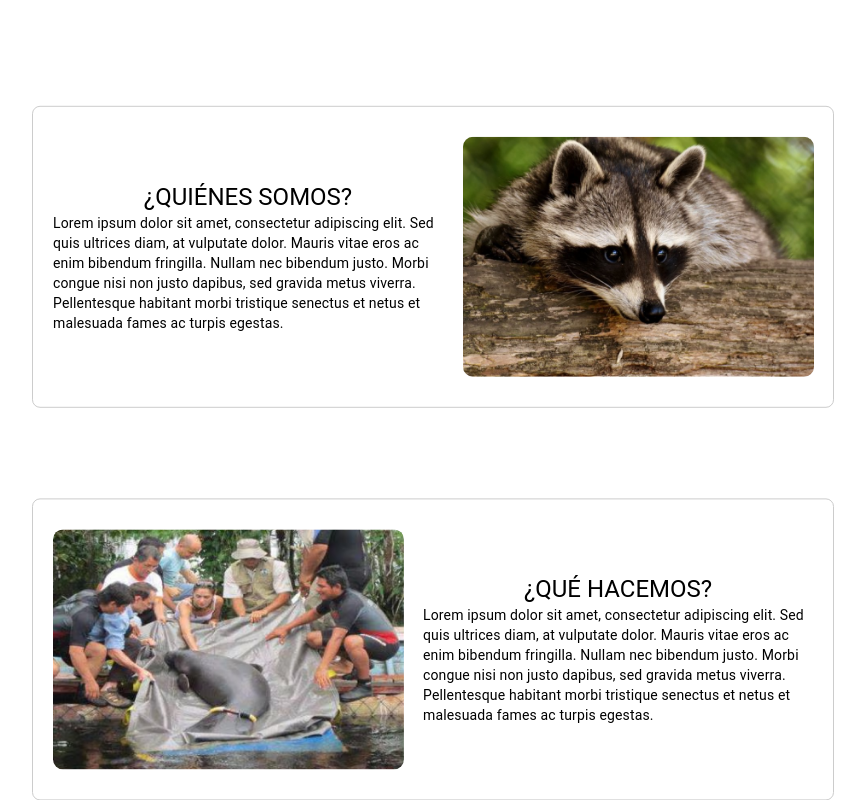
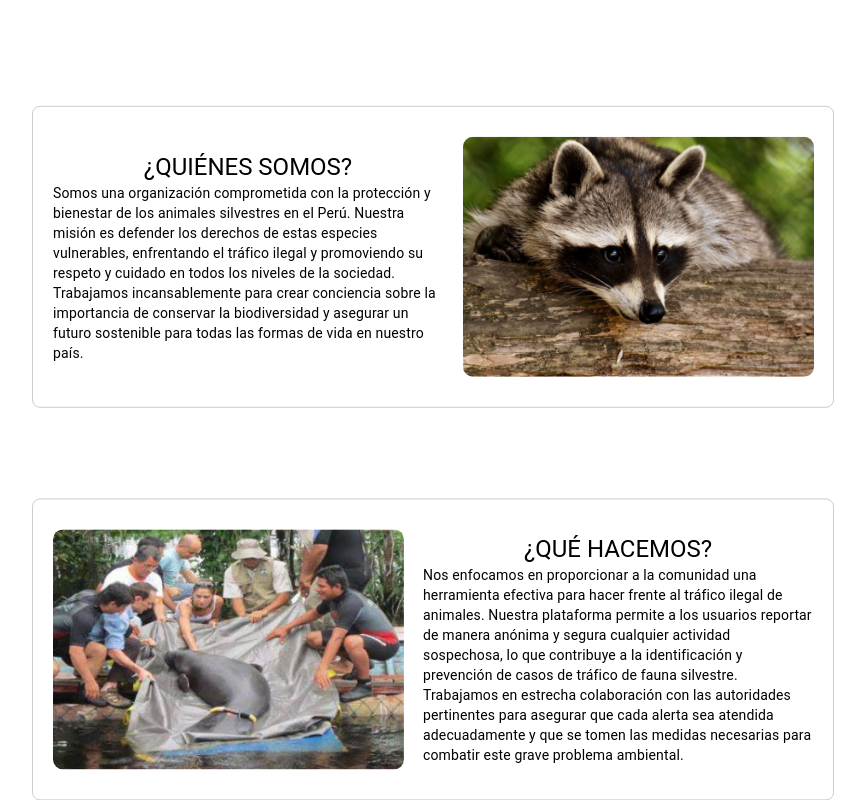
Before and after one commit to Fisi-InnovaTech/InnovaTech, a React (Create React App) app in the folder Desarrollo/Uywa/Codigo/Frontend/react-uywa/: page / in a window 1280 px wide. Shown: the part 779-1579 px from the top of the page, without its empty margins (207-1072 px from the left). Built offline with nearby package versions, Linux system fonts and the light colour scheme; a web font is replaced by a local one.

Commit message:
minor changes

```diff
--- a/Desarrollo/Uywa/Codigo/Frontend/react-uywa/src/components/cards/Tabla1.js
+++ b/Desarrollo/Uywa/Codigo/Frontend/react-uywa/src/components/cards/Tabla1.js
@@ -31,7 +31,7 @@ export default function Card1() {
             ¿QUIÉNES SOMOS?
             </Typography>
             <Typography variant="body2" component="h2" sx={{ color: 'black' }}>
-              Lorem ipsum dolor sit amet, consectetur adipiscing elit. Sed quis ultrices diam, at vulputate dolor. Mauris vitae eros ac enim bibendum fringilla. Nullam nec bibendum justo. Morbi congue nisi non justo dapibus, sed gravida metus viverra. Pellentesque habitant morbi tristique senectus et netus et malesuada fames ac turpis egestas.
+              Somos una organización comprometida con la protección y bienestar de los animales silvestres en el Perú. Nuestra misión es defender los derechos de estas especies vulnerables, enfrentando el tráfico ilegal y promoviendo su respeto y cuidado en todos los niveles de la sociedad. Trabajamos incansablemente para crear conciencia sobre la importancia de conservar la biodiversidad y asegurar un futuro sostenible para todas las formas de vida en nuestro país.
             </Typography>
           </div>
           <div style={{ flex: '1', textAlign: 'center', display: 'flex', flexDirection: 'column', alignItems: 'center', justifyContent: 'center'}}>
--- a/Desarrollo/Uywa/Codigo/Frontend/react-uywa/src/components/cards/Tabla2.js
+++ b/Desarrollo/Uywa/Codigo/Frontend/react-uywa/src/components/cards/Tabla2.js
@@ -34,7 +34,7 @@ export default function Card2() {
             ¿QUÉ HACEMOS?
             </Typography>
             <Typography variant="body2" component="h2" sx={{ color: 'black' }}>
-              Lorem ipsum dolor sit amet, consectetur adipiscing elit. Sed quis ultrices diam, at vulputate dolor. Mauris vitae eros ac enim bibendum fringilla. Nullam nec bibendum justo. Morbi congue nisi non justo dapibus, sed gravida metus viverra. Pellentesque habitant morbi tristique senectus et netus et malesuada fames ac turpis egestas.
+              Nos enfocamos en proporcionar a la comunidad una herramienta efectiva para hacer frente al tráfico ilegal de animales. Nuestra plataforma permite a los usuarios reportar de manera anónima y segura cualquier actividad sospechosa, lo que contribuye a la identificación y prevención de casos de tráfico de fauna silvestre. Trabajamos en estrecha colaboración con las autoridades pertinentes para asegurar que cada alerta sea atendida adecuadamente y que se tomen las medidas necesarias para combatir este grave problema ambiental.
             </Typography>
           </div>
 
```
